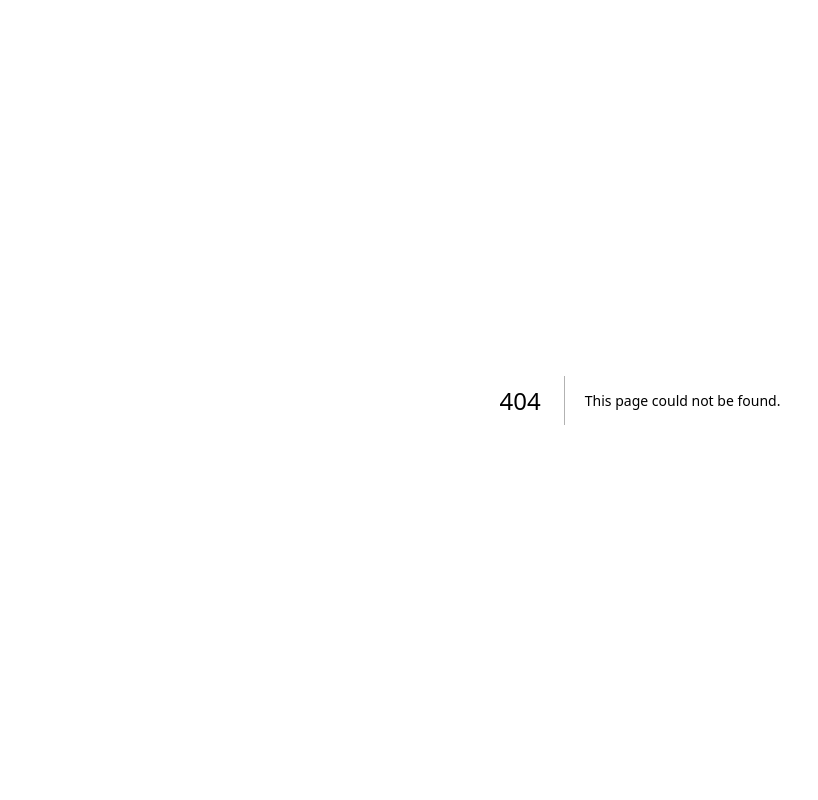
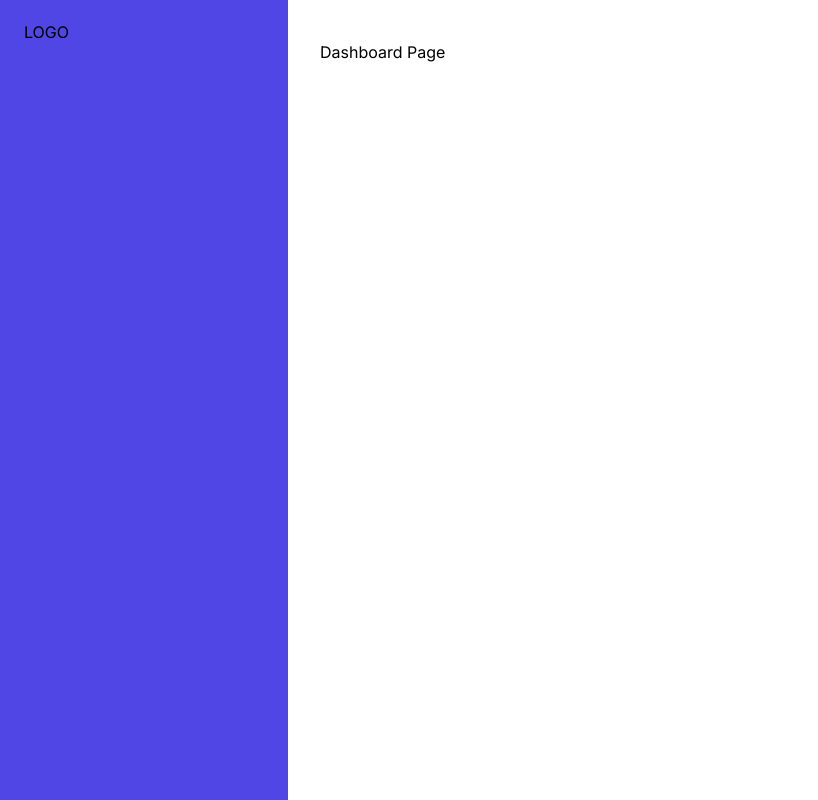
Before and after one commit to jenad88/john-enad-crm-ui, a Next.js app: page /dashboard in a window 1280 px wide. Before the commit this address had no page. Shown: the whole page, without its empty margins (0-818 px from the left). Built offline with nearby package versions, Linux system fonts and the light colour scheme.

Commit message:
feat(dashboard): add dashboard and global nav stubs

```diff
--- /dev/null
+++ b/src/app/components/global-nav.tsx
@@ -0,0 +1,17 @@
+'use client'
+
+export default function GlobalNav() {
+    return (
+        <>
+            {/* Static sidebar for desktop */}
+            <div className="hidden lg:fixed lg:inset-y-0 lg:z-50 lg:flex lg:w-72 lg:flex-col">
+                {/* Sidebar component, swap this element with another sidebar if you like */}
+                <div className="flex grow flex-col gap-y-5 overflow-y-auto bg-indigo-600 px-6 pb-4">
+                    <div className="flex h-16 shrink-0 items-center">
+                        <h2>LOGO</h2>
+                    </div>
+                </div>
+            </div>
+        </>
+    )
+}
--- /dev/null
+++ b/src/app/dashboard/layout.tsx
@@ -0,0 +1,21 @@
+'use client'
+
+import GlobalNav from '@/app/components/global-nav'
+
+export default function DashboardLayout({ children } : { children: React.ReactNode }) {
+  return (
+    <>
+      <div>
+        <GlobalNav />
+
+        <div className="lg:pl-72">
+          <main className="py-10">
+            <div className="px-4 sm:px-6 lg:px-8">
+                {children}
+            </div>
+          </main>
+        </div>
+      </div>
+    </>
+  )
+}
--- /dev/null
+++ b/src/app/dashboard/page.tsx
@@ -0,0 +1,5 @@
+export default function DashboardPage() {
+    return (
+      <div>Dashboard Page</div>
+    );
+  }
```
